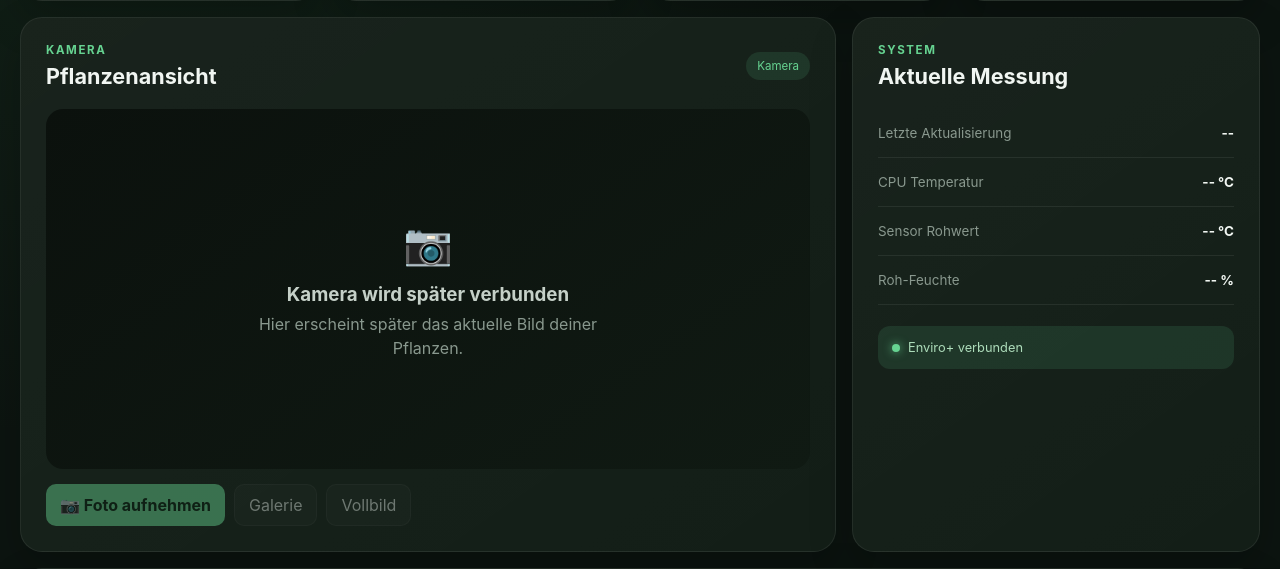
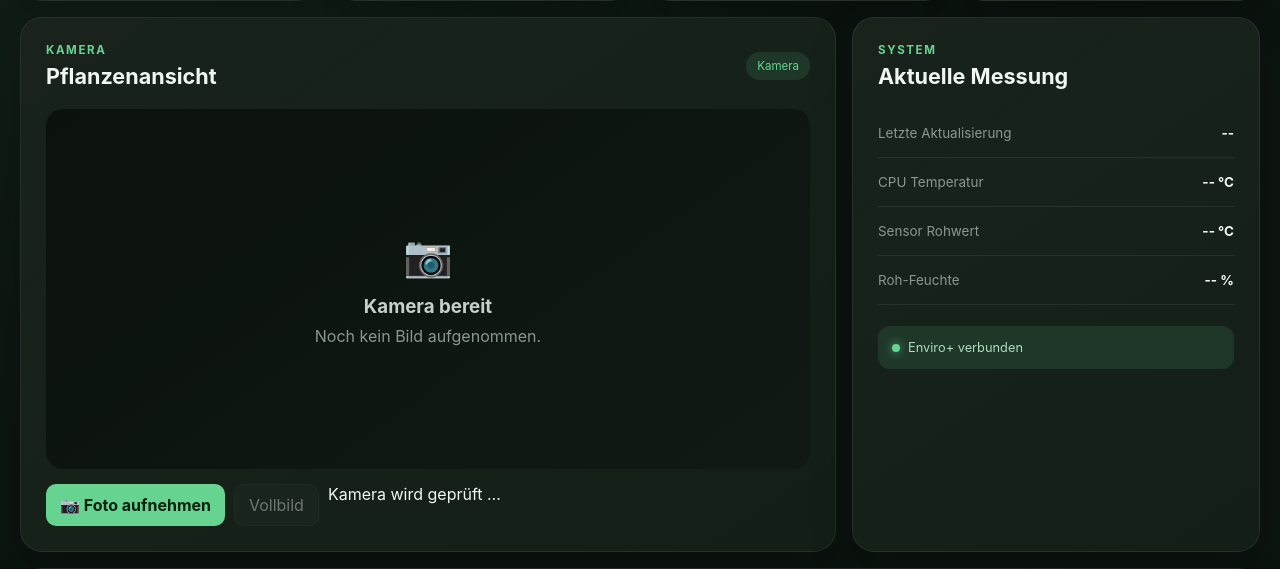
Before and after one commit to Deflection1/plant-monitor, a FastAPI app: page / in a window 1280 px wide. Shown: the part 364-933 px from the top of the page. Run offline with FastAPI, Linux system fonts and the light colour scheme; data that the repository does not hold is empty.

Commit message:
Enable camera panel in dashboard

```diff
--- a/templates/index.html
+++ b/templates/index.html
@@ -17,7 +17,7 @@
 
     <link
         rel="stylesheet"
-        href="/static/style.css?v=8"
+        href="/static/style.css?v=9"
     >
 
 </head>
@@ -251,22 +251,31 @@
                 id="cameraArea"
             >
 
-                <div>
+                <div
+                    class="camera-empty"
+                    id="cameraEmpty"
+                >
 
                     <span class="camera-icon">
                         📷
                     </span>
 
                     <h3>
-                        Kamera wird später verbunden
+                        Kamera bereit
                     </h3>
 
-                    <p>
-                        Hier erscheint später das aktuelle Bild
-                        deiner Pflanzen.
+                    <p id="cameraMessage">
+                        Noch kein Bild aufgenommen.
                     </p>
 
                 </div>
+
+                <img
+                    id="cameraImage"
+                    class="camera-image"
+                    alt="Aktuelle Pflanzenansicht"
+                    hidden
+                >
 
             </div>
 
@@ -275,18 +284,24 @@
 
                 <button
                     class="primary"
-                    disabled
+                    id="captureButton"
                 >
                     📷 Foto aufnehmen
                 </button>
 
-                <button disabled>
-                    Galerie
+                <button
+                    id="fullscreenButton"
+                    disabled
+                >
+                    Vollbild
                 </button>
 
-                <button disabled>
-                    Vollbild
-                </button>
+                <span
+                    class="camera-meta"
+                    id="cameraMeta"
+                >
+                    Kamera wird geprüft …
+                </span>
 
             </div>
 
@@ -718,7 +733,7 @@
 ></script>
 
 <script
-    src="/static/app.js?v=8"
+    src="/static/app.js?v=9"
 ></script>
 
 </body>
```
